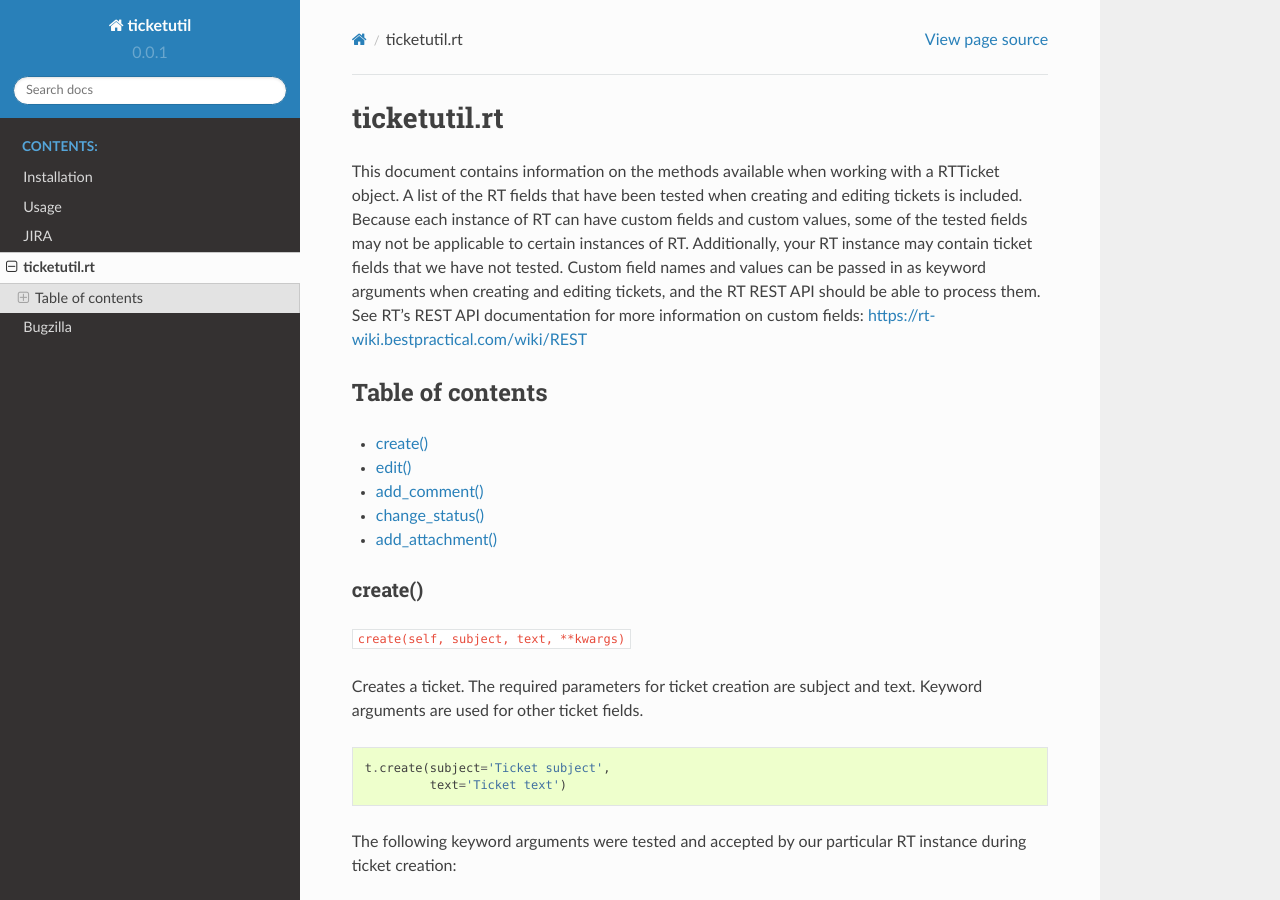
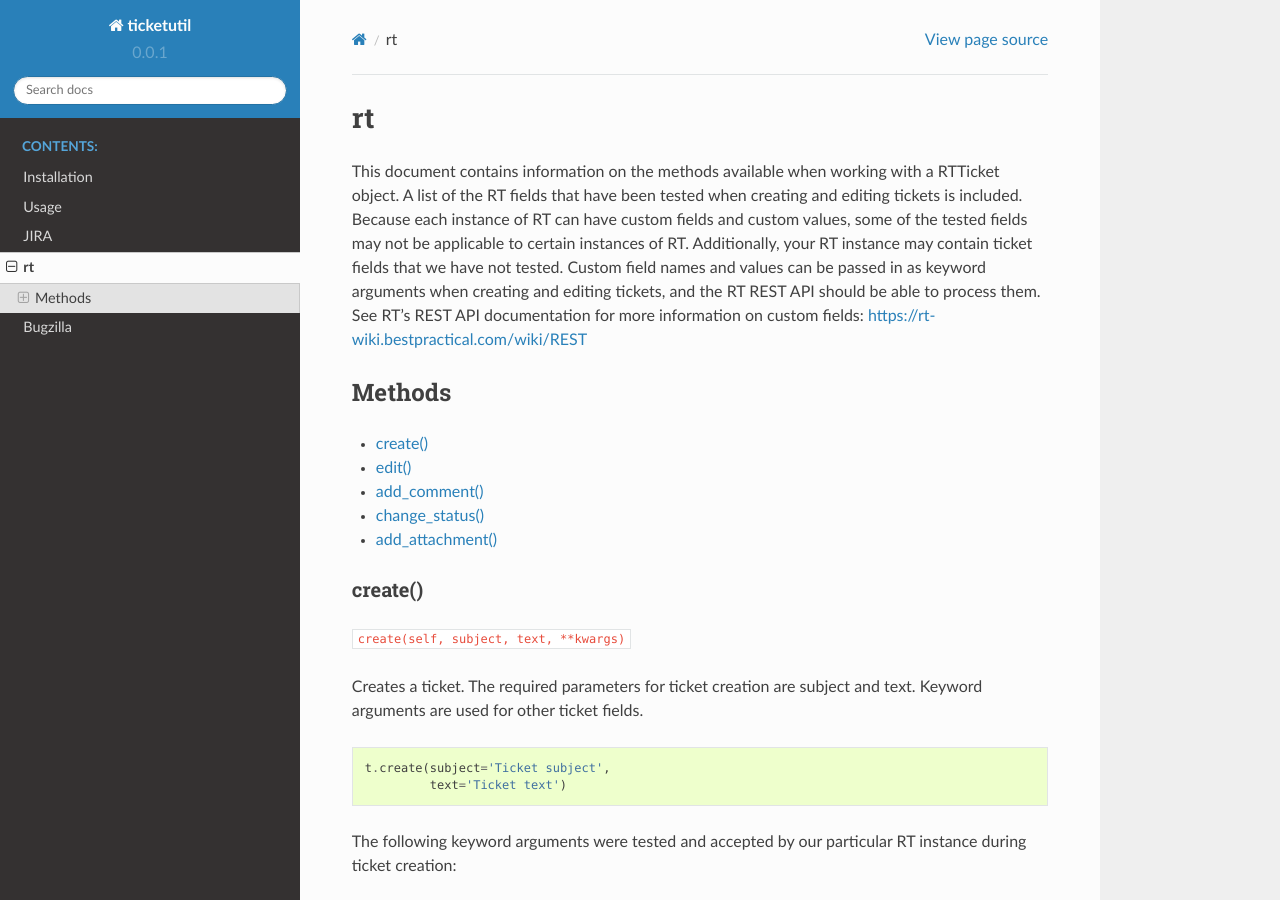
Before and after one commit to dmranck/ticketutil, a Sphinx documentation site: the page built from read-the-docs/source/rt.rst, in a window 1280 px wide and 900 px high. Built offline with Sphinx 7.4.7 and the Read the Docs theme 2.0.0, drawn with Linux system fonts in a browser that asks for light colours.

Commit message:
UPDATE rt.rst

```diff
--- a/read-the-docs/source/rt.rst
+++ b/read-the-docs/source/rt.rst
@@ -1,5 +1,5 @@
-ticketutil.rt
-=============
+rt
+====
 
 This document contains information on the methods available when working
 with a RTTicket object. A list of the RT fields that have been tested
@@ -13,8 +13,8 @@ RT's REST API documentation for more information on custom fields:
 https://rt-wiki.bestpractical.com/wiki/REST
 
 
-Table of contents
-^^^^^^^^^^^^^^^^^
+Methods
+^^^^^^^
 
 -  `create() <#create>`__
 -  `edit() <#edit>`__
```
